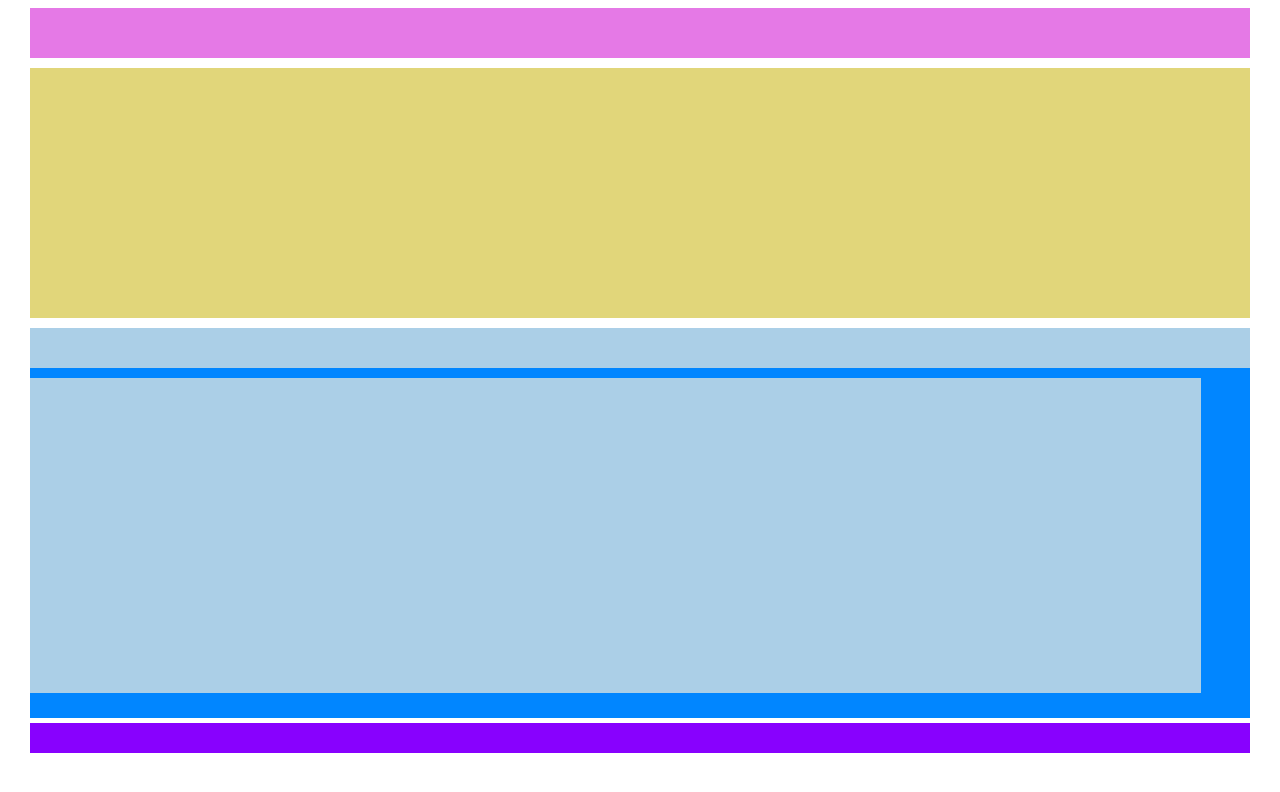
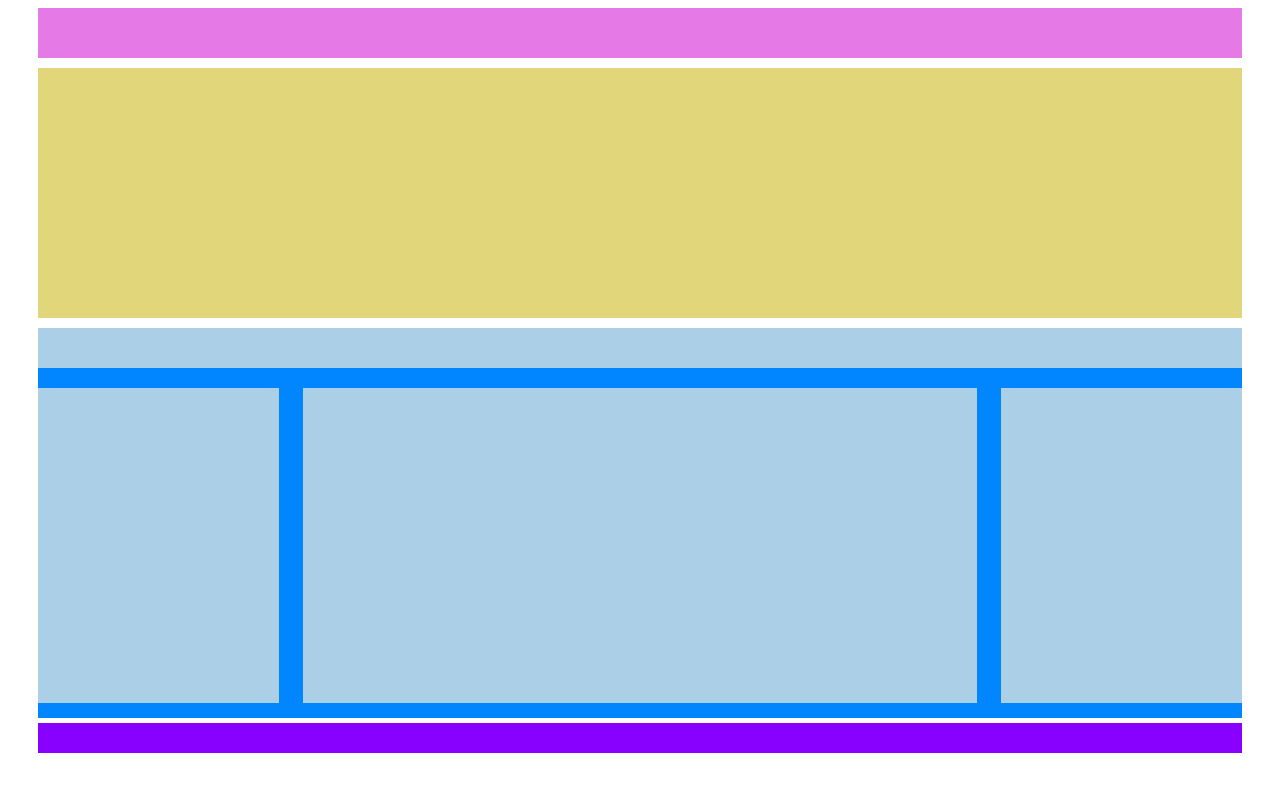
Before and after one commit to VincenzoVitello/htmlcss-struttura-wp, a plain HTML site: page index.html in a window 1280 px wide. Drawn offline with Linux system fonts and the light colour scheme.

Commit message:
Patch definitiva perfetta

```diff
--- a/style.css
+++ b/style.css
@@ -1,8 +1,8 @@
 body{
-    margin-right: 30px;
-    margin-left: 30px;
+    padding-left: 30px;
+    padding-right: 30px;
+
 }
-
 header{
     background-color: #e579e6;
     height: 50px;
@@ -42,10 +42,11 @@ footer{
 #banner{
     background-color: #abcfe7;
     height: 40px;
+
 }
 .container > div{
     height: 315px;
     float: left;
-    margin: 10px 0 0 0;
+    margin-top: 20px;
     background-color: #abcfe7;
 }
```
Also changed, not shown: index.html (line endings or trailing spaces).
